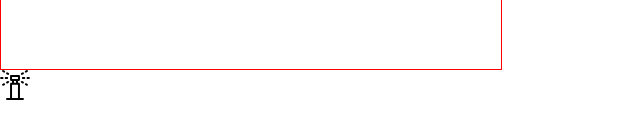
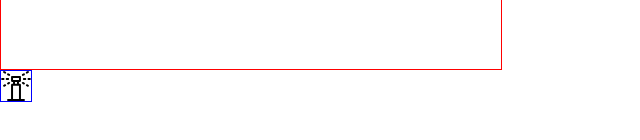
Before and after one commit to ShaiGilboa/IrrigationApp-old, a React (Create React App) app in the folder client/: page / in a window 1280 px wide. Shown: the part 464-604 px from the top of the page, without its empty margins (0-640 px from the left). Built offline with nearby package versions, Linux system fonts and the light colour scheme.

Commit message:
constants

```diff
--- a/client/src/QuoteApp/components/DragNDrop/DragNDrop.tsx
+++ b/client/src/QuoteApp/components/DragNDrop/DragNDrop.tsx
@@ -1,6 +1,8 @@
 import React, { PropsWithChildren } from 'react';
 import styled from 'styled-components';
 import { Coordinates } from './interfaces';
+import { COLORS } from '../../../constants';
+
 
 const checkDropZone = (currentLocation : DOMRect | null, dropZone : DOMRect | null) : boolean => {
   if(!currentLocation || !dropZone) return true
@@ -129,7 +131,7 @@ interface props {
 
       ref={thisRef}
     // the movement of the component is by translate
-      style={{ ...style, transform: `translate(${translateValues.x}px, ${translateValues.y}px)`, backgroundColor: dropState ? 'transparent' : 'red'}}
+      style={{ ...style, transform: `translate(${translateValues.x}px, ${translateValues.y}px)`, backgroundColor: dropState ? 'transparent' : COLORS.MAROON}}
       onMouseDown={(event)=>{
         event.preventDefault();
         event.stopPropagation();
@@ -144,7 +146,7 @@ interface props {
 export default DragNDrop;
 
 const Wrapper = styled.div`
-/* border: 1px blue solid; */
+  border: 1px blue solid;
   margin: 0px;
   padding: 0px;
   position: relative;
--- /dev/null
+++ b/client/src/constants.ts
@@ -0,0 +1,6 @@
+
+export const DRAGSNAP: number = 10;
+
+export enum COLORS {
+  MAROON = '#800000',
+}
```
